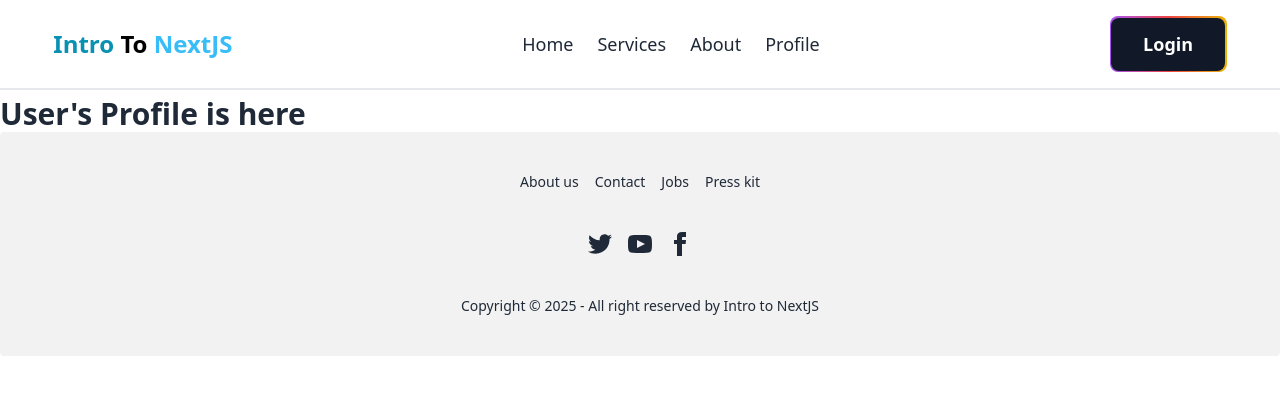
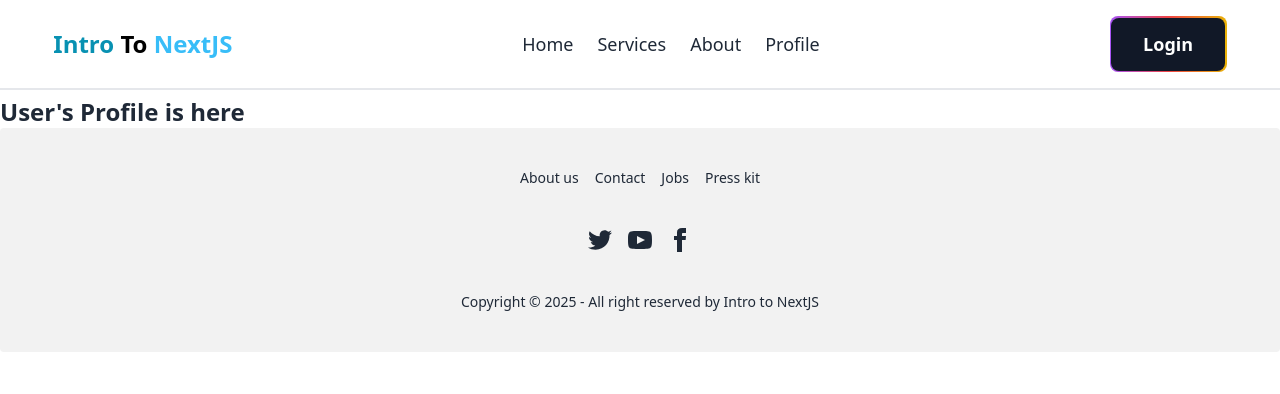
Before and after one commit to SK-Jabed/Intro-To-NextJS, a Next.js app: page /profile in a window 1280 px wide. Shown: the top 394 px of the page. Built offline with nearby package versions, Linux system fonts and the light colour scheme.

Commit message:
Services Added and Dynamic Routing with Details Page Done

```diff
--- a/src/app/profile/page.jsx
+++ b/src/app/profile/page.jsx
@@ -3,7 +3,7 @@ import React from 'react';
 const ProfilePage = () => {
     return (
         <div>
-            <h2 className='font-semibold text-3xl'>User's Profile is here</h2>
+            <h2 className='font-semibold text-2xl'>User's Profile is here</h2>
         </div>
     );
 };
```
